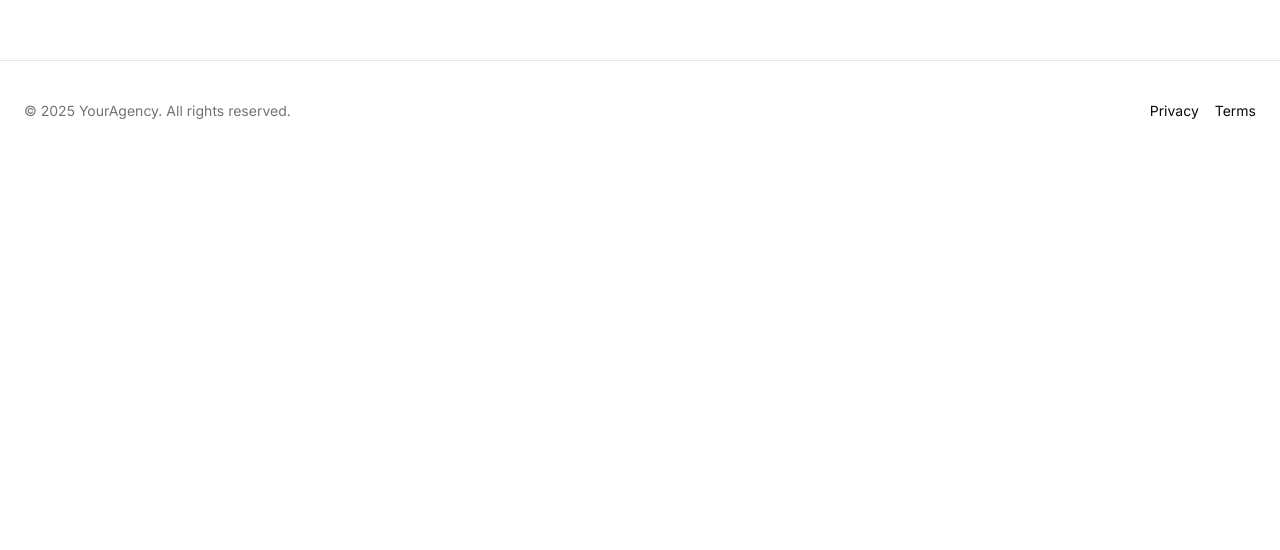
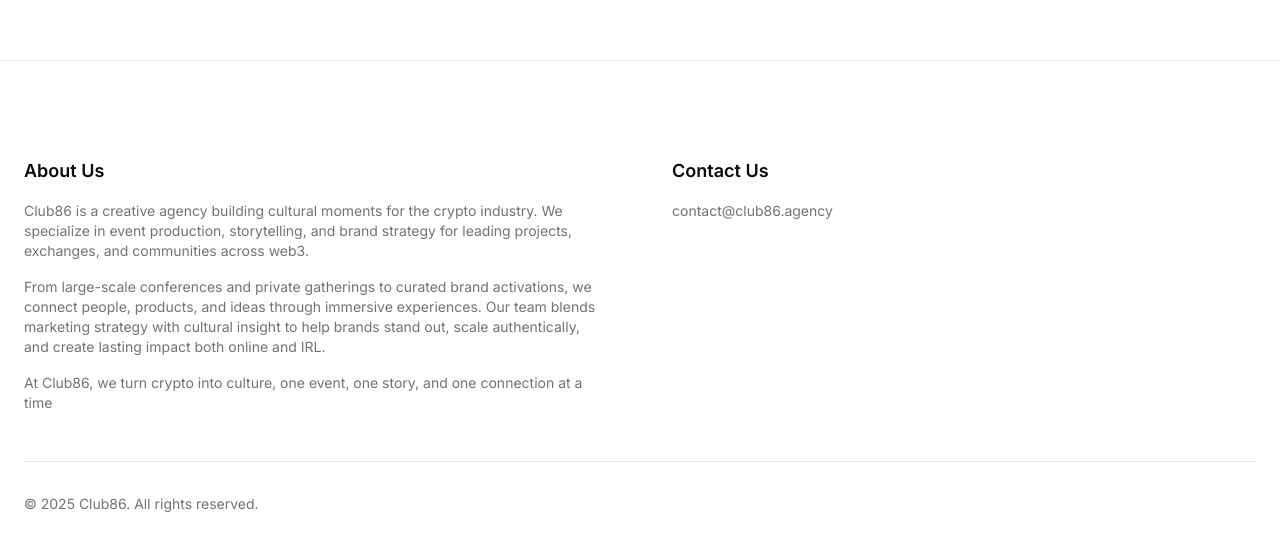
Before and after one commit to wenlanbo/club86, a Next.js app: page / in a window 1280 px wide. Shown: the part 4451-5001 px from the top of the page. Before the commit the page ends 4612 px from the top, so only its background shows below. Built offline with nearby package versions, Linux system fonts and the light colour scheme.

Commit message:
Update footer with About Us and Contact Us sections for Club86

```diff
--- a/components/LuxuryAgencyLanding.tsx
+++ b/components/LuxuryAgencyLanding.tsx
@@ -211,11 +211,38 @@
 
       {/* FOOTER */}
       <footer className="border-t">
-        <div className="max-w-7xl mx-auto px-4 md:px-6 py-10 flex flex-col md:flex-row items-center justify-between gap-4">
-          <div className="text-sm text-muted-foreground">© {new Date().getFullYear()} YourAgency. All rights reserved.</div>
-          <div className="flex items-center gap-4 text-sm">
-            <a href="#" className="hover:opacity-80">Privacy</a>
-            <a href="#" className="hover:opacity-80">Terms</a>
+        <div className="max-w-7xl mx-auto px-4 md:px-6 py-16 md:py-24">
+          <div className="grid grid-cols-1 md:grid-cols-2 gap-12 md:gap-16 mb-12">
+            {/* About Us */}
+            <div>
+              <h3 className="text-lg font-semibold mb-4">About Us</h3>
+              <div className="text-sm text-muted-foreground space-y-4">
+                <p>
+                  Club86 is a creative agency building cultural moments for the crypto industry. We specialize in event production, storytelling, and brand strategy for leading projects, exchanges, and communities across web3.
+                </p>
+                <p>
+                  From large-scale conferences and private gatherings to curated brand activations, we connect people, products, and ideas through immersive experiences. Our team blends marketing strategy with cultural insight to help brands stand out, scale authentically, and create lasting impact both online and IRL.
+                </p>
+                <p>
+                  At Club86, we turn crypto into culture, one event, one story, and one connection at a time
+                </p>
+              </div>
+            </div>
+
+            {/* Contact Us */}
+            <div>
+              <h3 className="text-lg font-semibold mb-4">Contact Us</h3>
+              <div className="text-sm text-muted-foreground">
+                <a href="mailto:contact@club86.agency" className="hover:opacity-80">contact@club86.agency</a>
+              </div>
+            </div>
+          </div>
+
+          {/* Copyright */}
+          <div className="border-t pt-8">
+            <div className="text-sm text-muted-foreground">
+              © {new Date().getFullYear()} Club86. All rights reserved.
+            </div>
           </div>
         </div>
       </footer>
```
